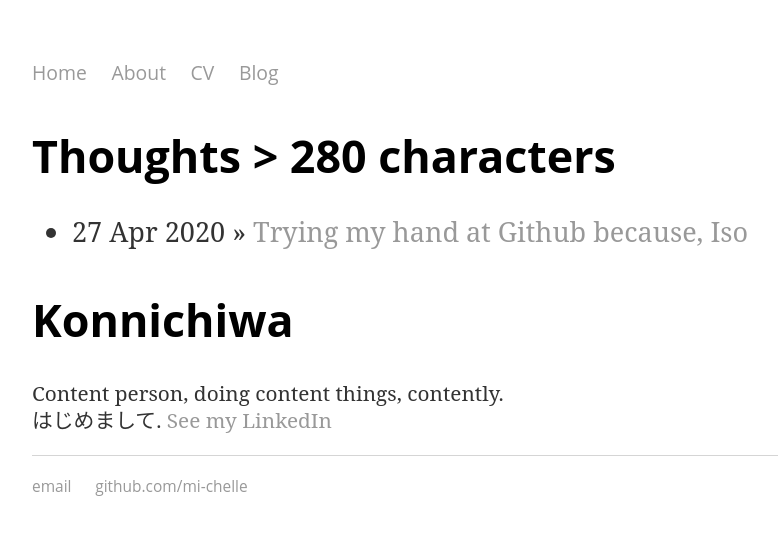
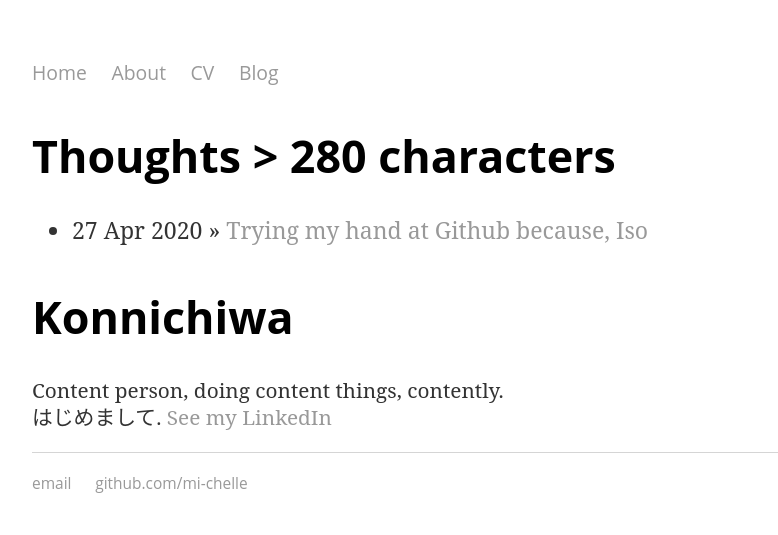
Before and after one commit to mi-chelle/akauntabiritii, a Jekyll site: the page built from blog/index.html, in a window 1280 px wide. Shown: the top 535 px of the page, without its empty margins (160-938 px from the left). Built offline with Jekyll 4.4.1, drawn with Linux system fonts in a browser that asks for light colours.

Commit message:
Update main.css

```diff
--- a/css/main.css
+++ b/css/main.css
@@ -48,16 +48,16 @@ footer {
 
 ul.posts {
     margin: 20px auto 40px;
-    font-size: 1.3em;
+    font-size: 1.2em;
     font-family:'Crimson Text', 'Roboto Slab', 'Serif';
-    line-height: 1.2em;
+    line-height: 1.3em;
     color: #333;
 }
 
 ul.posts li {
-    font-size: 1.3em;
+    font-size: 1.2em;
     font-family:'Crimson Text', 'Roboto Slab', 'Serif';
-    line-height: 1.2em;
+    line-height: 1.3em;
     color: #333;
 }
 
```
